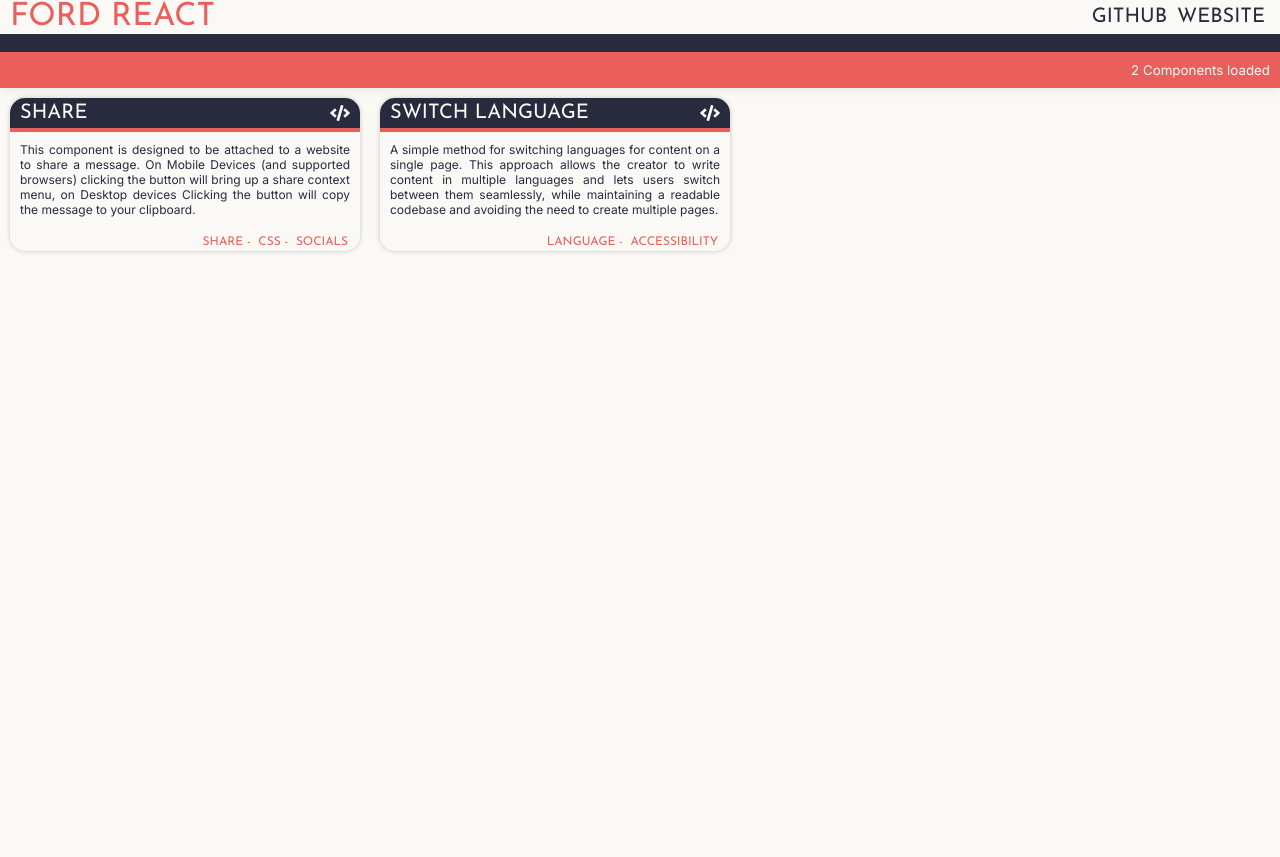
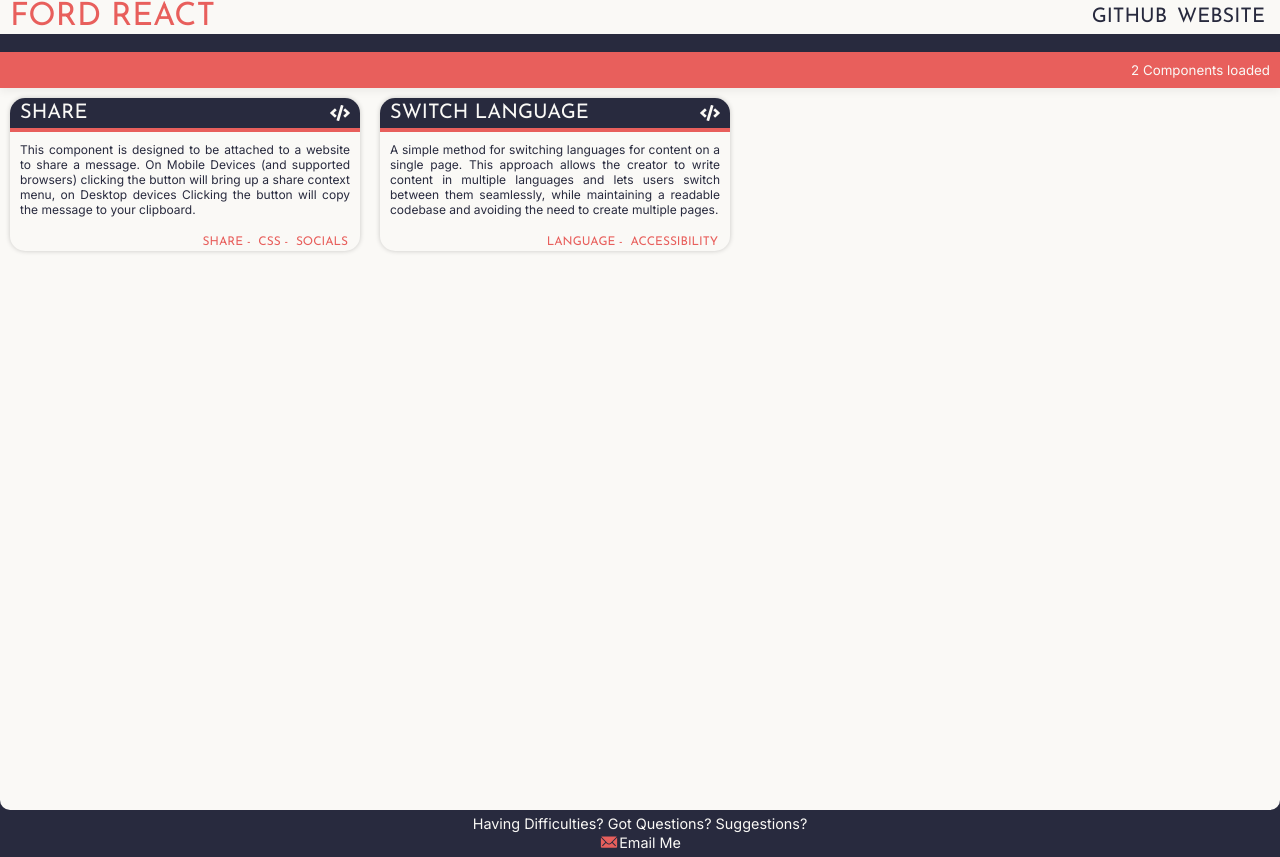
Before and after one commit to Fordcois/ford-react-library, a React (Vite) app: page / in a window 1280 px wide. Before the commit the page ends 800 px from the top, so only its background shows below. Built offline with nearby package versions, Linux system fonts and the light colour scheme.

Commit message:
Adds Footer

```diff
--- a/src/Pages/compviewpage.jsx
+++ b/src/Pages/compviewpage.jsx
@@ -1,10 +1,11 @@
 import HeaderBanner from "../components/SiteElements/headerbanner";
+import FooterBanner from "../components/SiteElements/footerbanner";
 
 // eslint-disable-next-line react/prop-types
 const ViewComponentPage = ({ ComponentName,passedComponent, instructions,codeLink,CSSLink }) => {
 
   return (
-    <div>
+    <div className="Pages-container">
       <HeaderBanner ComponentName={ComponentName} codeLink={codeLink} CSSLink={CSSLink} instructions={instructions}/>
       <div className="ComponentWindow">
         {passedComponent}
@@ -13,7 +14,7 @@ const ViewComponentPage = ({ ComponentName,passedComponent, instructions,codeLin
 
 
 
-
+      <FooterBanner/>
     </div>
   );
 };
--- a/src/Pages/index.jsx
+++ b/src/Pages/index.jsx
@@ -2,6 +2,7 @@ import '@fontsource/inter';
 import ComponentCard from '../components/SiteElements/ComponentCard';
 import ComponentLibraryData from "../ComponentLibraryData";
 import HeaderBanner from '../components/SiteElements/headerbanner';
+import FooterBanner from '../components/SiteElements/footerbanner';
 
 const Homepage = () => {
   const Components = ComponentLibraryData.map((component, index) => (
@@ -16,11 +17,12 @@ const Homepage = () => {
   ));
 
   return (
-    <div>
+    <div className='Pages-container'>
       <HeaderBanner />
       <div className='Homepage-Container'>
         {Components}
       </div>
+      <FooterBanner/>
     </div>
   );
 };
--- /dev/null
+++ b/src/components/SiteElements/footerbanner.jsx
@@ -0,0 +1,18 @@
+import { IoIosMail } from "react-icons/io";
+const FooterBanner = () => {
+    return (
+        <div className="FooterContainer">
+            <div className="Cutout"></div>
+            <div className="Footer">
+            Having Difficulties? Got Questions? Suggestions?
+            <br/>
+            <span className="EmailMeContainer">
+                <a href='mailto:business@frdmedia.co.uk' className="EmailLink"><IoIosMail className="MailIcon"/> Email Me</a>
+            </span>
+            </div>
+        </div>
+
+    );
+};
+
+export default FooterBanner;
--- a/src/index.css
+++ b/src/index.css
@@ -10,9 +10,11 @@
   --TextFont: 'Inter', sans-serif;
 }
 
-* {
+html, body {
   margin: 0;
   padding: 0;
+  background-color: var(--White);
+  font-family: var(--TextFont);
 }
 
 .JesefinWeight{
@@ -20,9 +22,10 @@
   font-weight: 400;
 }
 
-body{
-  background-color: var(--White);
-  font-family: var(--TextFont);
+.Pages-container{
+  min-height: 100vh;
+  display: flex;
+  flex-direction: column;
 }
 
 /* DIVS For displaying Content */
@@ -176,9 +179,56 @@ justify-content: space-between;
   padding: 2px;
 }
 
+/* Footer */
+.FooterContainer{
+  background-color: var(--Secondary);
+  margin-top: auto;
+  position: relative;
+  width: 100%;
+}
+.FooterContainer .Cutout{
+  background-color: var(--White);
+  text-align: center;
+  position: absolute;
+  height: 10px;
+  width: 100%;
+  z-index: 1;
+  border-radius: 0px 0px 10px 10px;
+}
+.FooterContainer .Footer{
+  background-color: var(--Secondary);
+  position: absolute;
+  top: 0px;
+  left: 0px;
+  text-align: center;
+  width: 100%;
+  padding-top: 15px;
+  padding-bottom: 5px;
+  color: var(--White);
+  font-size: 0.9rem;
+  }
 
 
+  .MailIcon {
+    color: var(--Primary);
+    font-size: 1.25rem;
+  }
 
+  .EmailMeContainer {
+    display: flex;
+    justify-content: center;
+    align-items: center;
+    width: auto;
+  }
 
-/* TODO - Make heavier box shadow on select
-//Change Title Maybe? */
+  .EmailLink {
+    text-decoration: none;
+    color: inherit;
+    display: flex;
+    align-items: center;
+  }
+  .EmailLink:hover {
+    display: flex;
+    align-items: center;
+    border-bottom: 2px solid var(--Primary)
+  }
```
